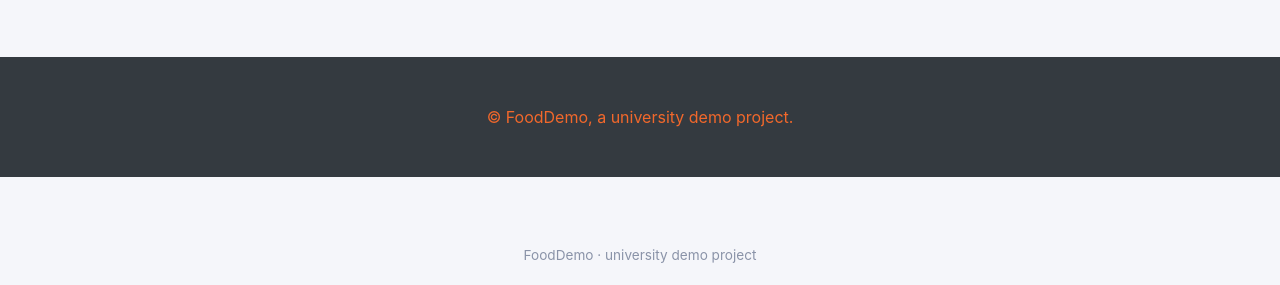
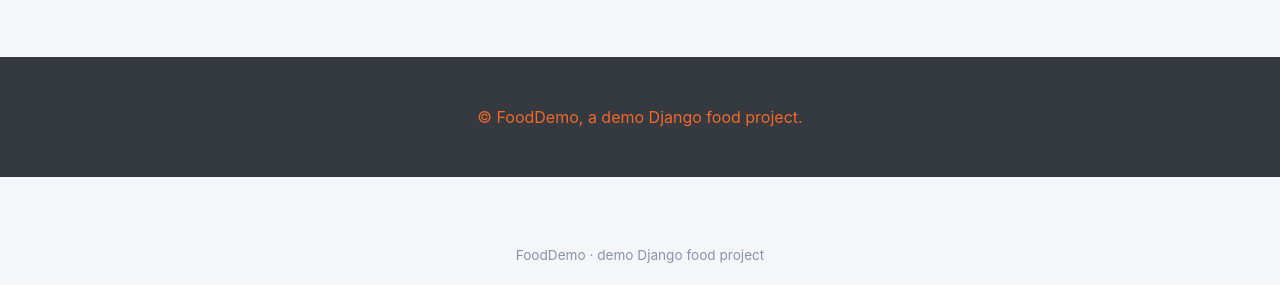
Before and after one commit to rosan777/RsnFood, a Django app: page / in a window 1280 px wide. Shown: the part 1675-1960 px from the top of the page. Run offline with Django 5.2, Linux system fonts and the light colour scheme; data comes from the database, SQL or seed files in the repository; some libraries are stand-ins or nearby versions.

Commit message:
Footer text: demo Django food project

```diff
--- a/rsnfoods/templates/base.html
+++ b/rsnfoods/templates/base.html
@@ -100,7 +100,7 @@
     {% block content %}
 
     {% endblock %}
-    <footer class="site-footer">FoodDemo &middot; university demo project</footer>
+    <footer class="site-footer">FoodDemo &middot; demo Django food project</footer>
   </body>
 
   <script src="https://code.jquery.com/jquery-3.2.1.slim.min.js" integrity="sha384-KJ3o2DKtIkvYIK3UENzmM7KCkRr/rE9/Qpg6aAZGJwFDMVNA/GpGFF93hXpG5KkN" crossorigin="anonymous"></script>
--- a/rsnfoods/templates/index.html
+++ b/rsnfoods/templates/index.html
@@ -130,7 +130,7 @@
   </div>
   <!-- footer -->
   <footer class="bg-dark py-5">
-    <div class="container text-center text-primary">© FoodDemo, a university demo project.</div>
+    <div class="container text-center text-primary">© FoodDemo, a demo Django food project.</div>
   </footer>
   <style>
     .hero-header {
```
